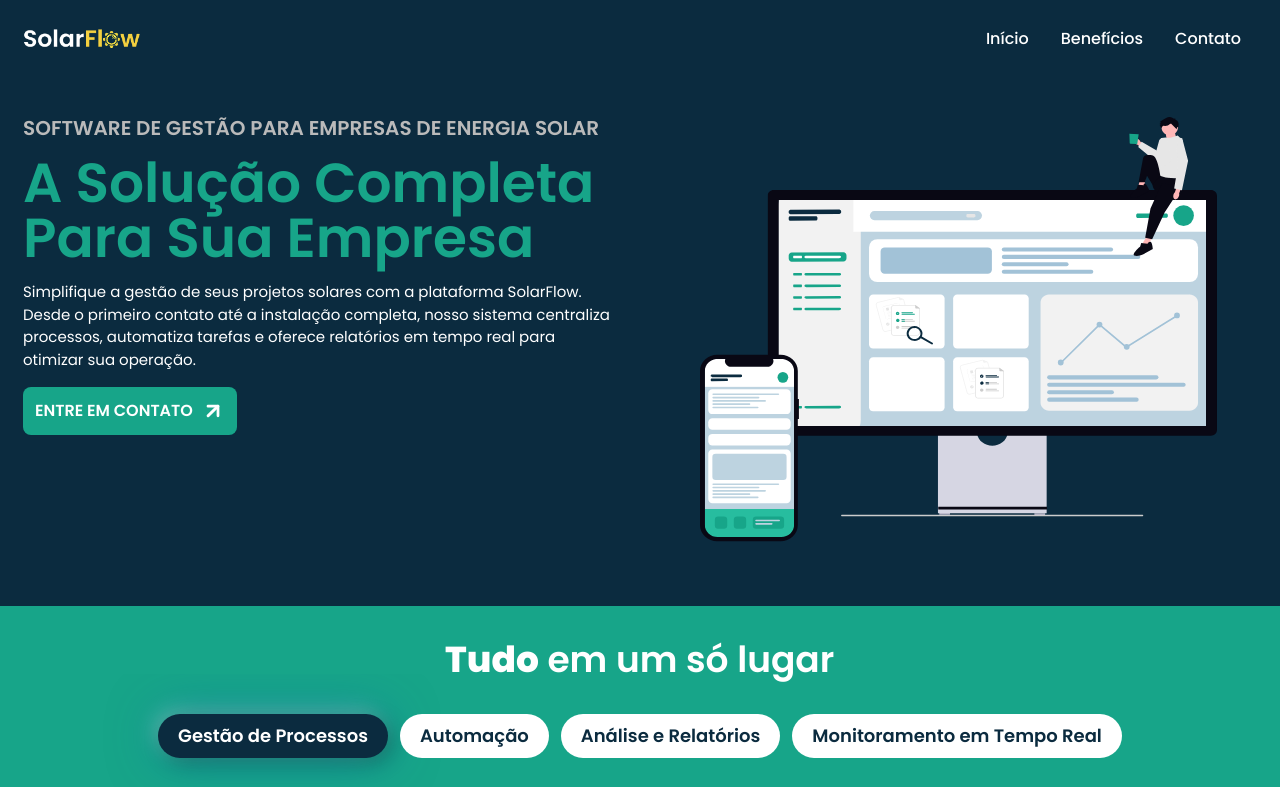
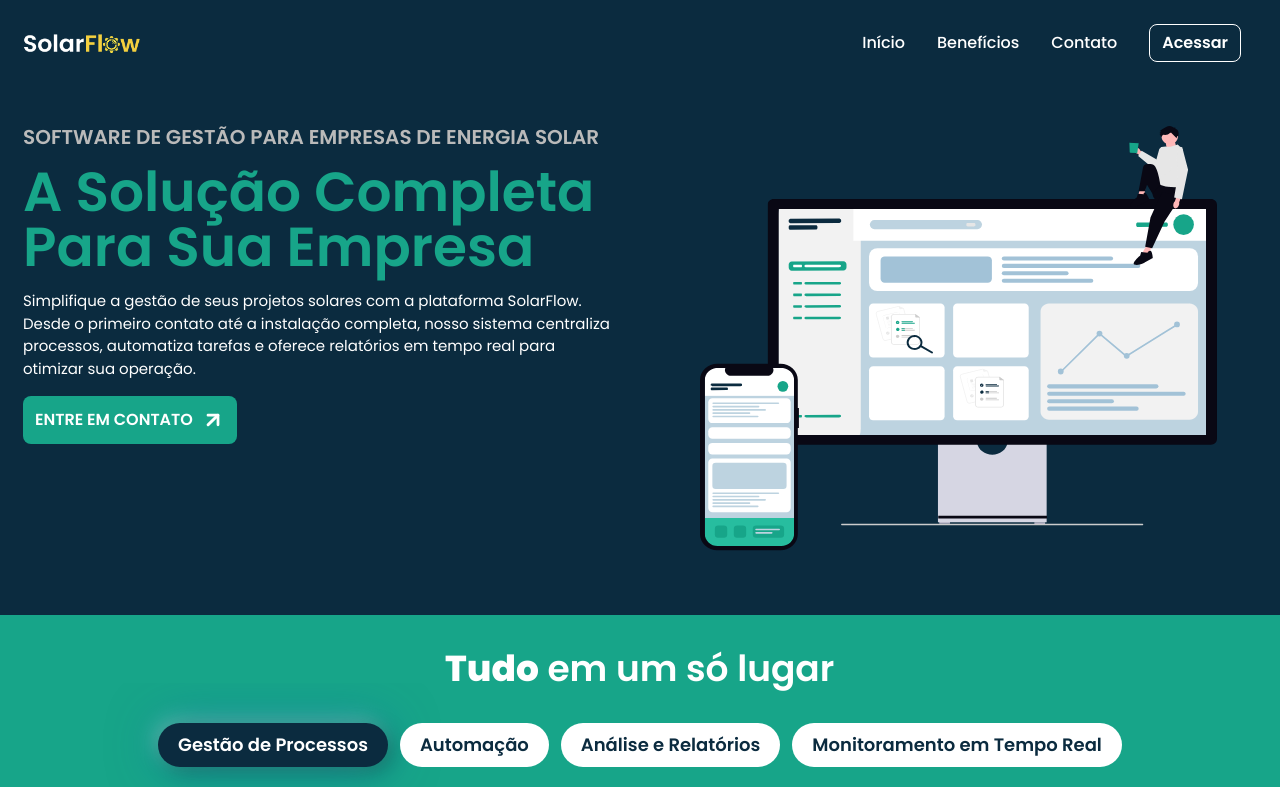
Before and after one commit to SolarFlow-Projects/homepage, a website: page src/index.html in a window 1280 px wide. Shown: the top 787 px of the page. Drawn offline with nearby package versions, Linux system fonts and the light colour scheme.

Commit message:
feat: botão acessar

```diff
--- a/src/index.html
+++ b/src/index.html
@@ -54,9 +54,15 @@
 
         <!-- Menu de navegação -->
         <ul data-aos="fade-left" data-aos-duration="700" data-aos-easing="ease-out" id="menu" class="nav__list hidden md:flex md:flex-row absolute md:static top-[52px] left-0 w-full md:w-auto bg-secondary md:bg-transparent shadow-md md:shadow-none py-4 md:py-0 z-20 text-white">
-            <li class="nav__item py-3 px-[23px] md:py-0 md:px-4"><a href="#header" class="nav__link font-medium hover:text-gray-600 transition-colors">Início</a></li>
-            <li class="nav__item py-3 px-[23px] md:py-0 md:px-4"><a href="#beneficios" class="nav__link font-medium hover:text-gray-600 transition-colors">Benefícios</a></li>
-            <li class="nav__item py-3 px-[23px] md:py-0 md:px-4"><a href="#contato" class="nav__link font-medium hover:text-gray-600 transition-colors">Contato</a></li>
+            <li class="nav__item py-3 px-[23px] md:py-0 md:px-4 flex flex-row items-center"><a href="#header" class="nav__link font-medium hover:text-gray-600 transition-colors">Início</a></li>
+            <li class="nav__item py-3 px-[23px] md:py-0 md:px-4 flex flex-row items-center"><a href="#beneficios" class="nav__link font-medium hover:text-gray-600 transition-colors">Benefícios</a></li>
+            <li class="nav__item py-3 px-[23px] md:py-0 md:px-4 flex flex-row items-center"><a href="#contato" class="nav__link font-medium hover:text-gray-600 transition-colors">Contato</a></li>
+            <li class="nav__item py-3 px-[23px] md:py-0 md:px-4 flex flex-row items-center flex flex-row items-center">
+            <a href="/login"
+               class="button button--cta text-white border border-white flex flex-row items-center gap-2 px-3 py-1.5 rounded-lg w-fit hover:scale-[1.01] hover:bg-white hover:text-main trasition-all duration-500">
+               <span class="button__content poppins-semibold">Acessar</span>
+            </a>
+         </li>
         </ul>
         </nav>
     </header>
```
Also changed, not shown: src/assets/css/output.css.
